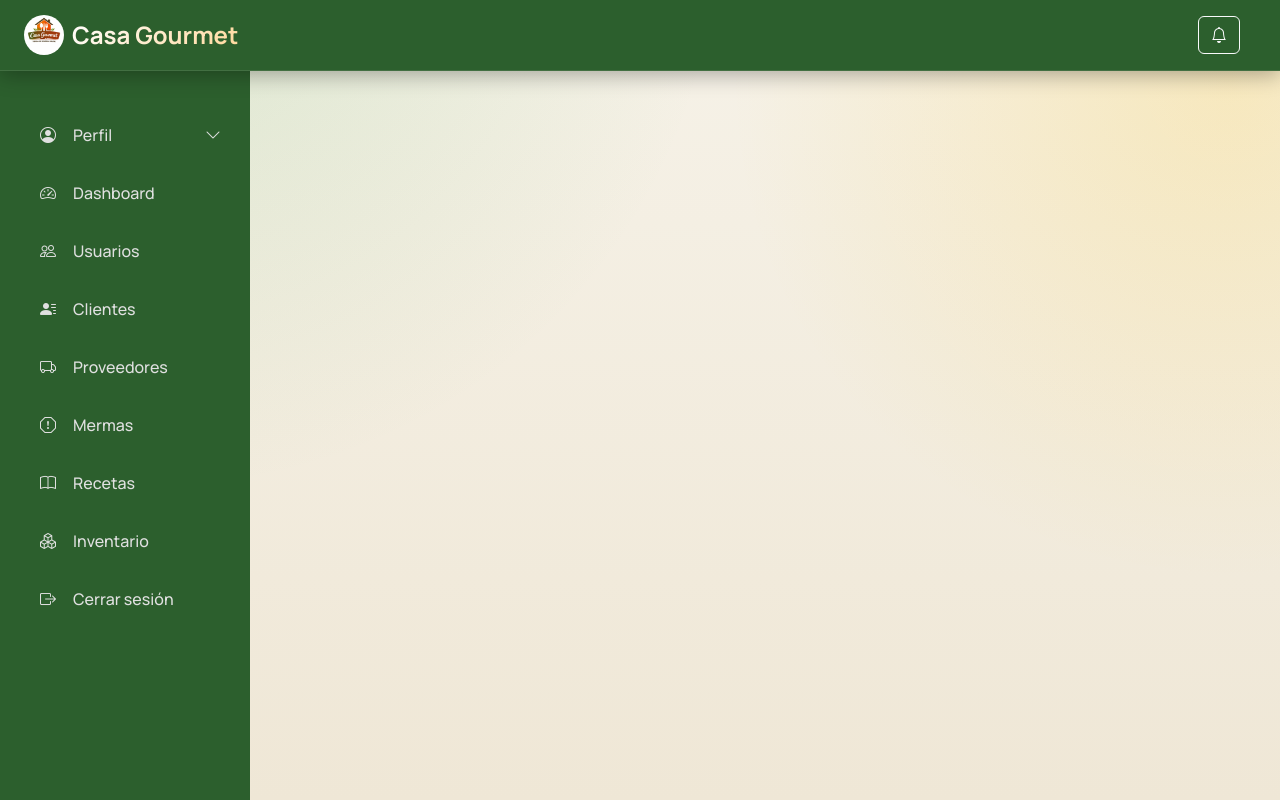
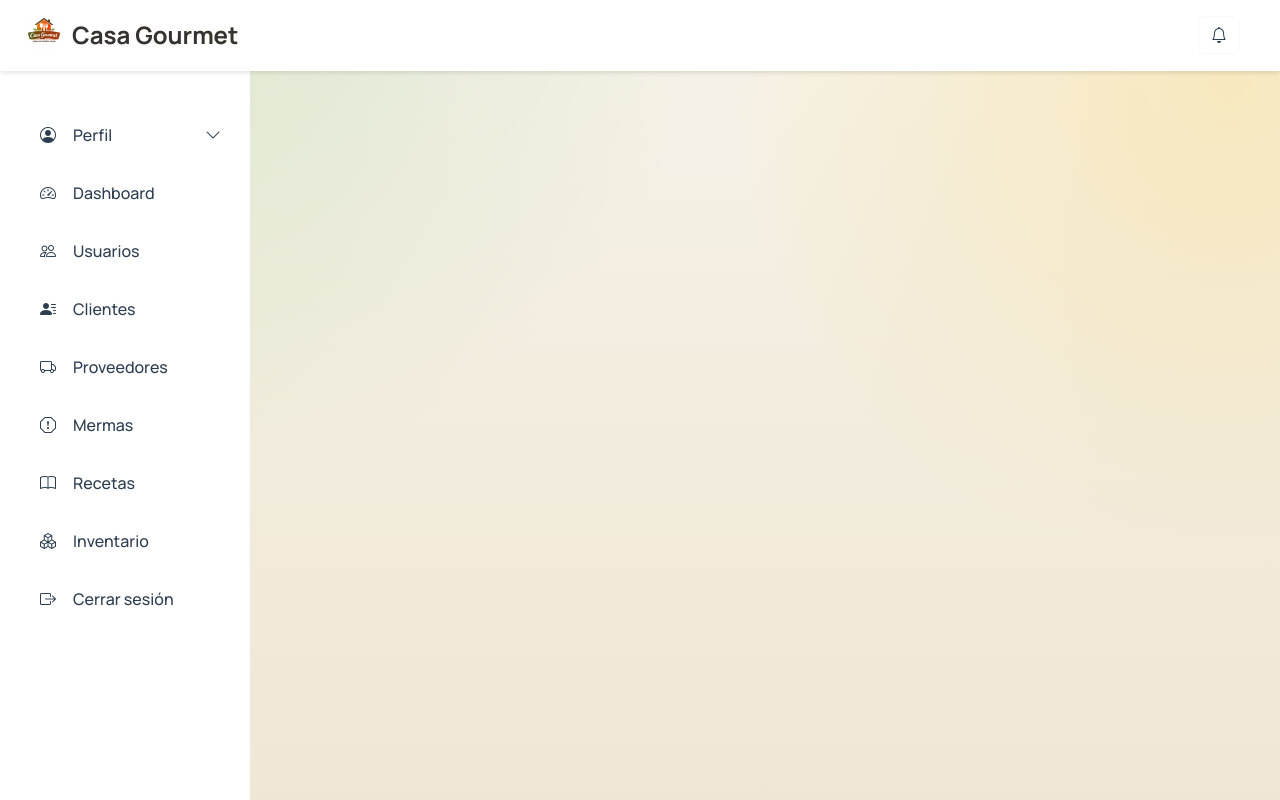
Before and after one commit to IDGS-804-23002222/FondaGourmet, a Flask app: page /auth/login in a window 1280 px wide. Run offline with Flask 3, Linux system fonts and the light colour scheme; a user stored in the database is signed in; tables that the repository leaves empty or names only in its code hold one stand-in row (values such as "Sample post"); data that the repository does not hold is empty; parts of the project's set-up code (start-up, migrations or seed data) failed here and were passed over; some libraries are stand-ins or nearby versions.

Commit message:
Actualizacion de la base /sidebar y navbar/

```diff
--- a/templates/base.html
+++ b/templates/base.html
@@ -8,7 +8,9 @@
     <title>Casa Gourmet - {% block title %}La delicia del hogar{% endblock %}</title>
     <link rel="preconnect" href="https://fonts.googleapis.com">
     <link rel="preconnect" href="https://fonts.gstatic.com" crossorigin>
-    <link href="https://fonts.googleapis.com/css2?family=Manrope:wght@400;500;600;700;800&family=Nunito+Sans:wght@400;600;700&display=swap" rel="stylesheet">
+    <link
+        href="https://fonts.googleapis.com/css2?family=Manrope:wght@400;500;600;700;800&family=Nunito+Sans:wght@400;600;700&display=swap"
+        rel="stylesheet">
     <link href="https://cdn.jsdelivr.net/npm/bootstrap@5.3.3/dist/css/bootstrap.min.css" rel="stylesheet">
     <link rel="stylesheet" href="https://cdn.jsdelivr.net/npm/bootstrap-icons@1.11.3/font/bootstrap-icons.min.css">
     <link rel="stylesheet" href="https://cdn.jsdelivr.net/npm/sweetalert2@11/dist/sweetalert2.min.css">
@@ -22,6 +24,80 @@
     {% block head %}{% endblock %}
     {% block styles %}{% endblock %}
 </head>
+<style>
+    .btn-green {
+        background-color: #6c757d !important;
+        border-color: #6c757d !important;
+    }
+
+    .btn-green:hover {
+        background-color: #5a6268 !important;
+    }
+
+    /* Fondo blanco para el sidebar */
+    .sidebar {
+        background-color: #ffffff !important;
+    }
+
+    /* Texto oscuro en el sidebar */
+    .sidebar .nav-link {
+        color: #2c3e50 !important;
+    }
+
+    /* Iconos y texto de la barra superior */
+    .navbar-dark {
+        background-color: #ffffff !important;
+        box-shadow: 0 2px 4px rgba(0, 0, 0, 0.1);
+    }
+
+    /* Cambiar el color del ícono de notificaciones */
+    .bi-bell,
+    .bi-bell-fill,
+    [class*="bell"],
+    .nav-link .bi-bell,
+    .navbar .bi-bell {
+        color: #2c3e50 !important;
+        /* Color oscuro para que se vea siempre */
+    }
+
+    .navbar-dark .nav-link,
+    .brand-text {
+        color: #333333 !important;
+    }
+
+    /* Cambiar color activo del sidebar (cuando estás en un módulo) */
+    .sidebar .nav-link.active {
+        background-color: #e9ecef !important;
+        color: #ffffff !important;
+        border-left: 3px solid #3498db;
+    }
+
+    /* Cambiar color al pasar el mouse */
+    .sidebar .nav-link:hover {
+        background-color: #f8f9fa !important;
+        color: #2c3e50 !important;
+    }
+
+    /* Submenú activo */
+    .sidebar-submenu .sub-link.active {
+        background-color: #e9ecef !important;
+        color: #08335e !important;
+    }
+
+    /* Botón de perfil activo - AHORA MÁS CLARO */
+    .profile-toggle-btn.active {
+        background-color: #d4e6f1 !important;
+        /* Azul muy clarito */
+        color: #2c3e50 !important;
+        border-left: 3px solid #3498db !important;
+    }
+
+    /* También el hover del botón de perfil */
+    .profile-toggle-btn:hover {
+        background-color: #f0f0f0 !important;
+    }
+</style>
+
 <body>
 
     {% include "includes/_navbar.html" %}
@@ -49,4 +125,5 @@
     <script src="{{ url_for('static', filename='js/components/sidebar.js') }}"></script>
     {% block scripts %}{% endblock %}
 </body>
+
 </html>
```
Lines whose indentation alone changed are shown as unchanged.
